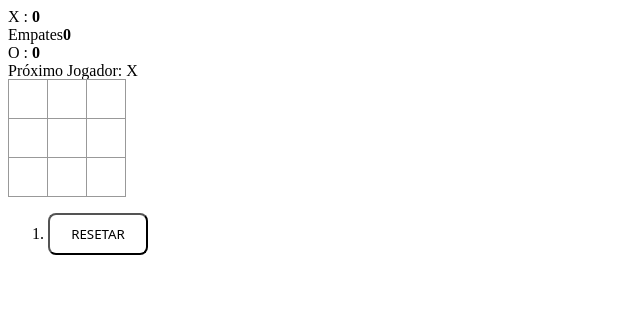
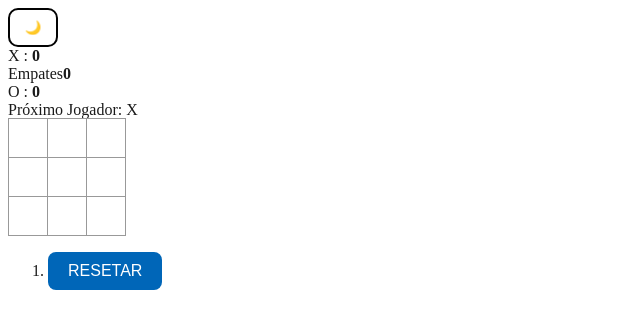
Before and after one commit to Carlos-Daniel-Dantas/Projeto-JogoDaVelha-main, a React (Vite) app in the folder jogo-da-velha/: page / in a window 1280 px wide. Shown: the top 328 px of the page, without its empty margins (0-640 px from the left). Built offline with nearby package versions, Linux system fonts and the light colour scheme.

Commit message:
Add: Adicionado função de alternar tema para claro ou escuro

```diff
--- a/jogo-da-velha/index.html
+++ b/jogo-da-velha/index.html
@@ -4,7 +4,7 @@
     <meta charset="UTF-8" />
     <link rel="icon" type="image/svg+xml" href="/favicon.ico" />
     <meta name="viewport" content="width=device-width, initial-scale=1.0" />
-    <title>jogo-da-velha</title>
+    <title>Jogo Da Velha</title>
   </head>
   <body>
     <div id="root"></div>
--- a/jogo-da-velha/src/components/Game/Game.jsx
+++ b/jogo-da-velha/src/components/Game/Game.jsx
@@ -1,4 +1,4 @@
-import { useState } from "react";
+import { useState, useEffect } from "react";
 import styles from "./Game.module.css"
 import Board from '../Board/Board.jsx'
 
@@ -8,6 +8,16 @@ export default function Game() {
   const [currentMove, setCurrentMove] = useState(0);
   const xIsNext = currentMove % 2 === 0;
   const currentSquares = history[currentMove];
+  const [tema, setTema] = useState("claro")
+
+  const alternarTema = () => {
+    setTema((temaAtual) => (temaAtual === 'claro' ? 'escuro' : 'claro'));
+  };
+
+  useEffect(() => {
+    document.body.className = tema;
+  }, [tema]);
+
 
   const [placar, setPlacar] = useState({ vitoriasX: 0, vitoriasO: 0, empates: 0 });
 
@@ -26,7 +36,7 @@ export default function Game() {
     } else if (vencedor === 'O') {
       setPlacar((placarAtual) => ({
         ...placarAtual,
-        vitoriasO: placarAtual.vitoriaS + 1,
+        vitoriasO: placarAtual.vitoriasO + 1,
       }));
     } else if (!nextSquares.includes(null)) {
       setPlacar((placarAtual) => ({
@@ -74,6 +84,12 @@ export default function Game() {
 
   return (
     <div className="game">
+      <button className={styles.tema} onClick={alternarTema}>
+
+        {tema === 'claro' ? '🌙' : '🌞'}
+
+      </button>
+
       <div>
         <div>
           <span>X : </span>
--- a/jogo-da-velha/src/components/Game/Game.module.css
+++ b/jogo-da-velha/src/components/Game/Game.module.css
@@ -1,11 +1,36 @@
+.reset {
+    background-color: #0066b8;
+    color: white;
+    padding: 10px 20px;
+    border: none;
+    border-radius: 8px;
+    font-size: 16px;
+    cursor: pointer;
 
+}
 
-.reset{
-    color: rgb(0, 0, 0);
-    background-color: rgb(255, 255, 255);
-    border-radius: 8px;
-    padding: 10px;
-    width: 100px;
-    font-family: system-ui, -apple-system, BlinkMacSystemFont, 'Segoe UI', Roboto, Oxygen, Ubuntu, Cantarell, 'Open Sans', 'Helvetica Neue', sans-serif;
-    cursor: pointer;
+.reset:hover {
+    background-color: #004d8c;
+
 }
+
+:global(body.claro) {
+    background-color: #ffffff;
+    color: #1a1a1a;
+}
+
+:global(body.escuro) {
+    background-color: #121212;
+    color: #ffffff;
+}
+
+.tema {
+    display: flex;
+    justify-content: center;
+    border: 2px solid #030303;
+    /* espessura, estilo e cor */
+    background-color: #ffffff;
+    padding: 10px 20px;
+    width: 50px;
+    border-radius: 10px;
+}
```
Also changed, not shown: 1 other file (tests, documents, lock files or other folders).
